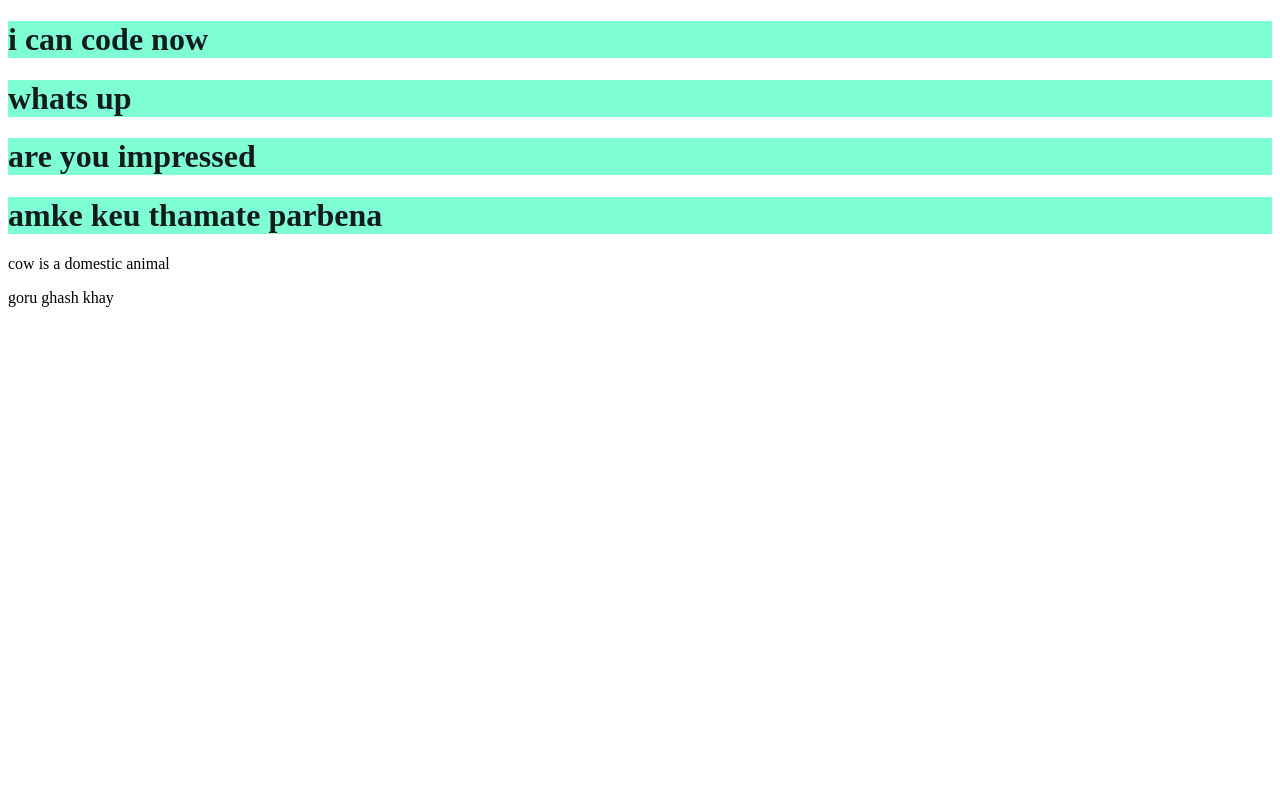
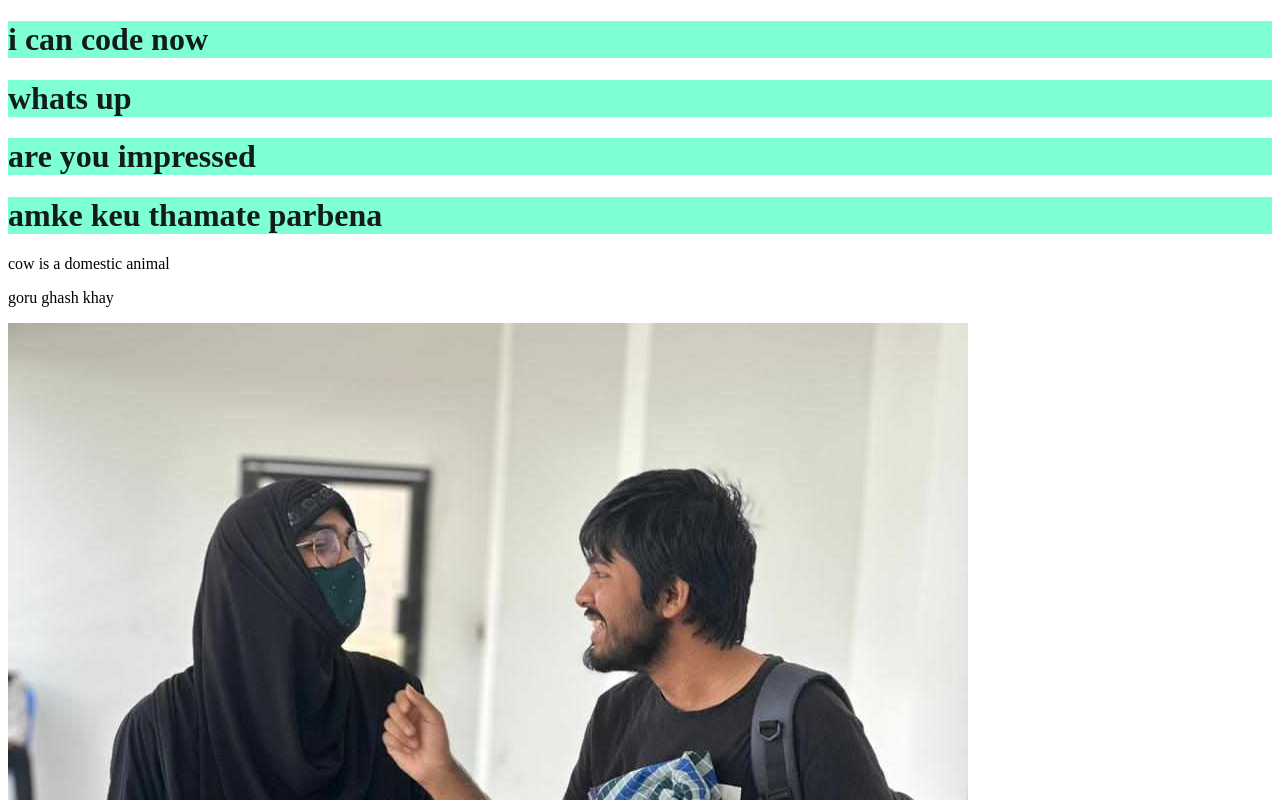
Before and after one commit to Niloy-khan30/my-first-repo, a plain HTML site: page index.html in a window 1280 px wide. Shown: the top 800 px of the page. Drawn offline with Linux system fonts and the light colour scheme.

Commit message:
image added

```diff
--- a/index.html
+++ b/index.html
@@ -13,5 +13,6 @@
     <h1>amke keu thamate parbena</h1>
     <p>cow is a domestic animal</p>
     <p>goru ghash khay</p>
+    <img src="image/396688866_209151748797099_1208860499268263484_n.jpg" alt="it an image">
 </body>
 </html>
```
Also changed, not shown: image/396688866_209151748797099_1208860499268263484_n.jpg (added).
